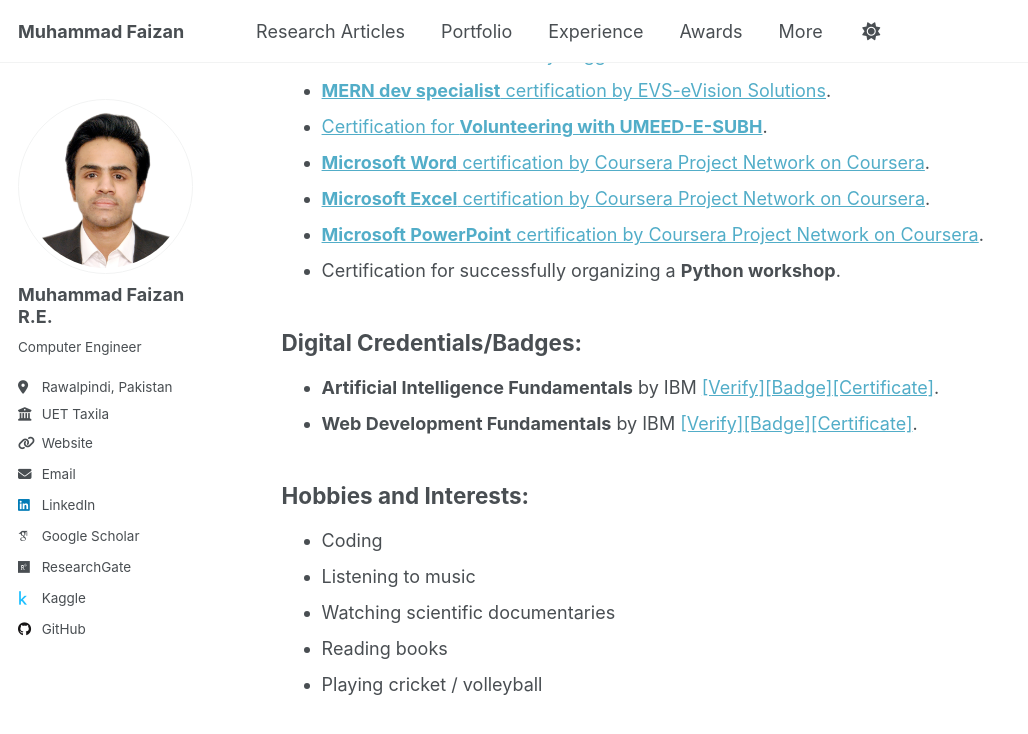
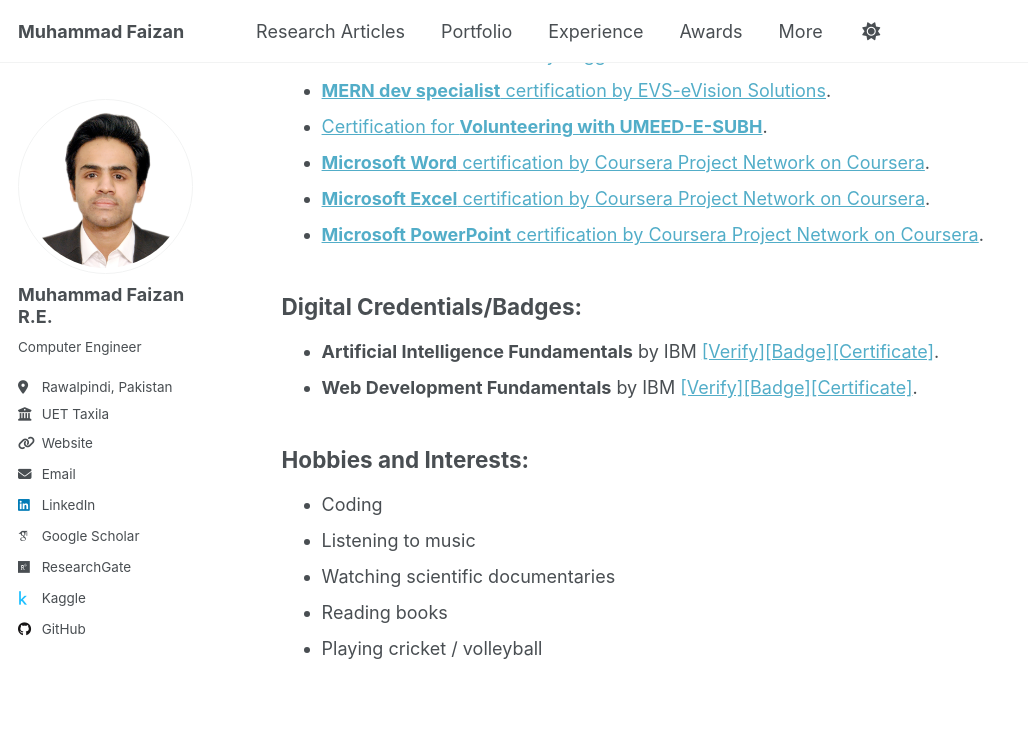
Before and after one commit to MuhammadFaizan99/MuhammadFaizan99.github.io, a Jekyll site: the page built from _pages/more.md, in a window 1280 px wide and 900 px high, scrolled down 868 px. Shown: the top 734 px of the window, without its empty margins (0-1028 px from the left). Built offline with Jekyll 4.4.1, drawn with Linux system fonts in a browser that asks for light colours; some web fonts are replaced; a script that is not in the unit is left out.

Commit message:
Remove Python workshop certification entry
Removed certification for organizing a Python workshop.

```diff
--- a/_pages/more.md
+++ b/_pages/more.md
@@ -36,7 +36,6 @@ redirect_from:
 - [**Microsoft Word** certification by Coursera Project Network on Coursera](https://www.coursera.org/account/accomplishments/verify/VUOJXXW83T6U).
 - [**Microsoft Excel** certification by Coursera Project Network on Coursera](https://www.coursera.org/account/accomplishments/verify/WDJTQ8ZSMA67).
 - [**Microsoft PowerPoint** certification by Coursera Project Network on Coursera](https://www.coursera.org/account/accomplishments/verify/C49J92TQTX3Y).
-- Certification for successfully organizing a **Python workshop**.
 
 ## Digital Credentials/Badges:
 
```
